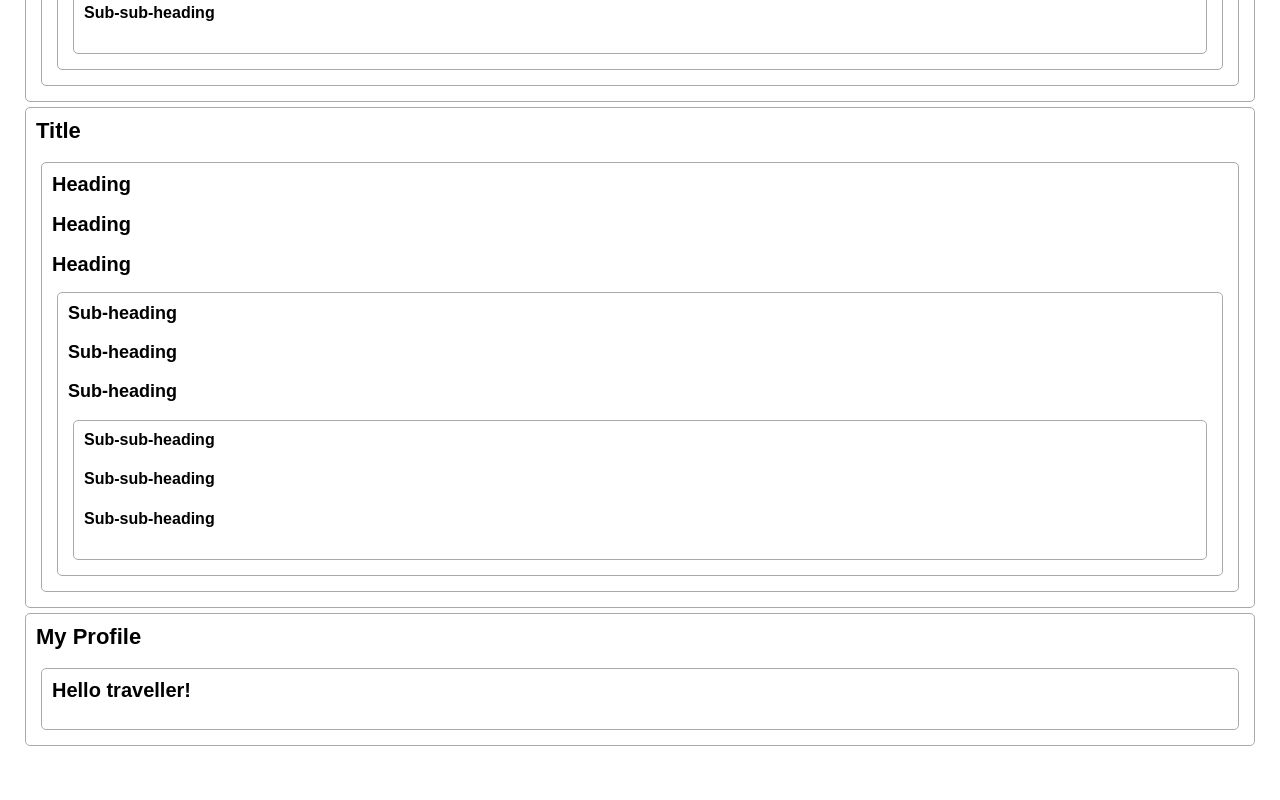
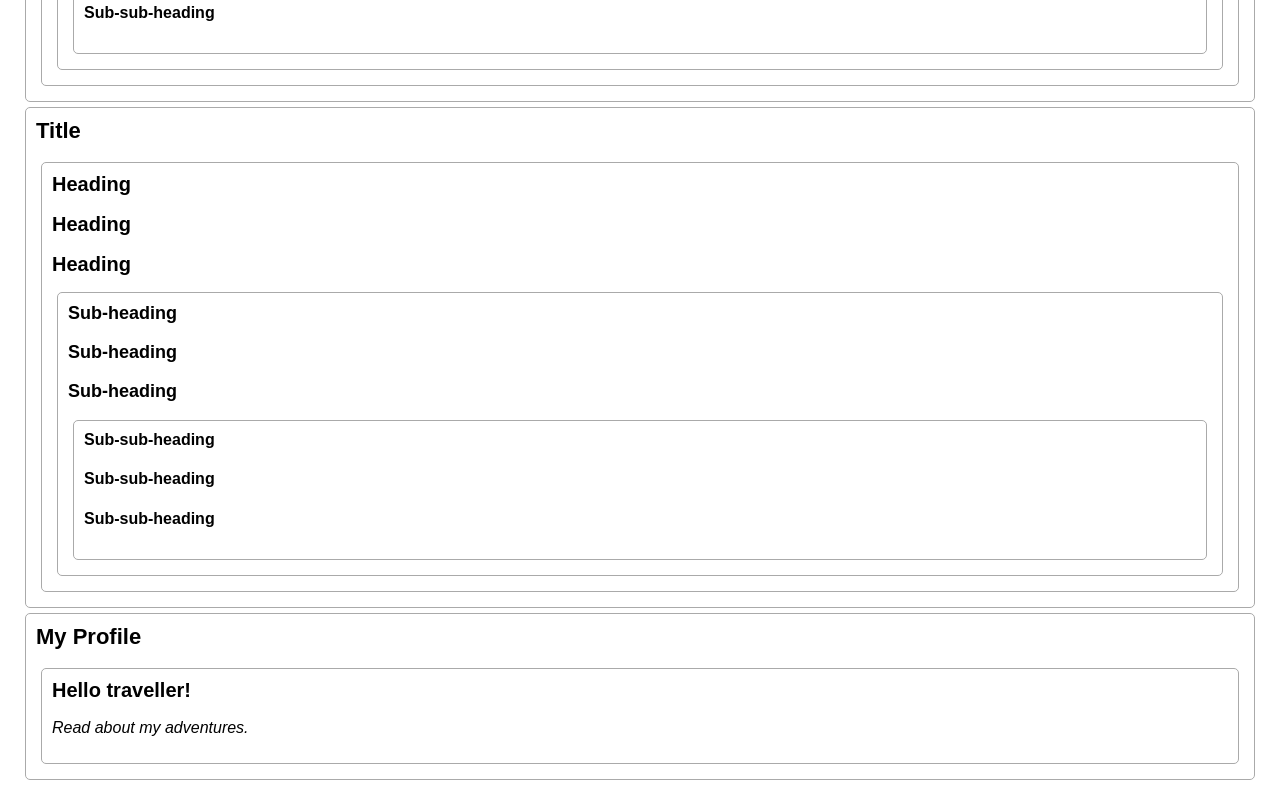
Before and after one commit to zelitosaide/react-js-course, a React (Create React App) app: page / in a window 1280 px wide. Shown: the part 1195-1995 px from the top of the page. Before the commit the page ends 1961 px from the top, so only its background shows below. Built offline with nearby package versions, Linux system fonts and the light colour scheme.

Commit message:
Passing Data Deeply with Context

```diff
--- a/src/learn/learn-react/managing-state/passing-data-deeply-with-context/index.js
+++ b/src/learn/learn-react/managing-state/passing-data-deeply-with-context/index.js
@@ -30,6 +30,9 @@ function Post({ title, body }) {
   return (
     <Section isFancy={true}>
       <Heading>{title}</Heading>
+      <p>
+        <i>{body}</i>
+      </p>
     </Section>
   );
 }
```
